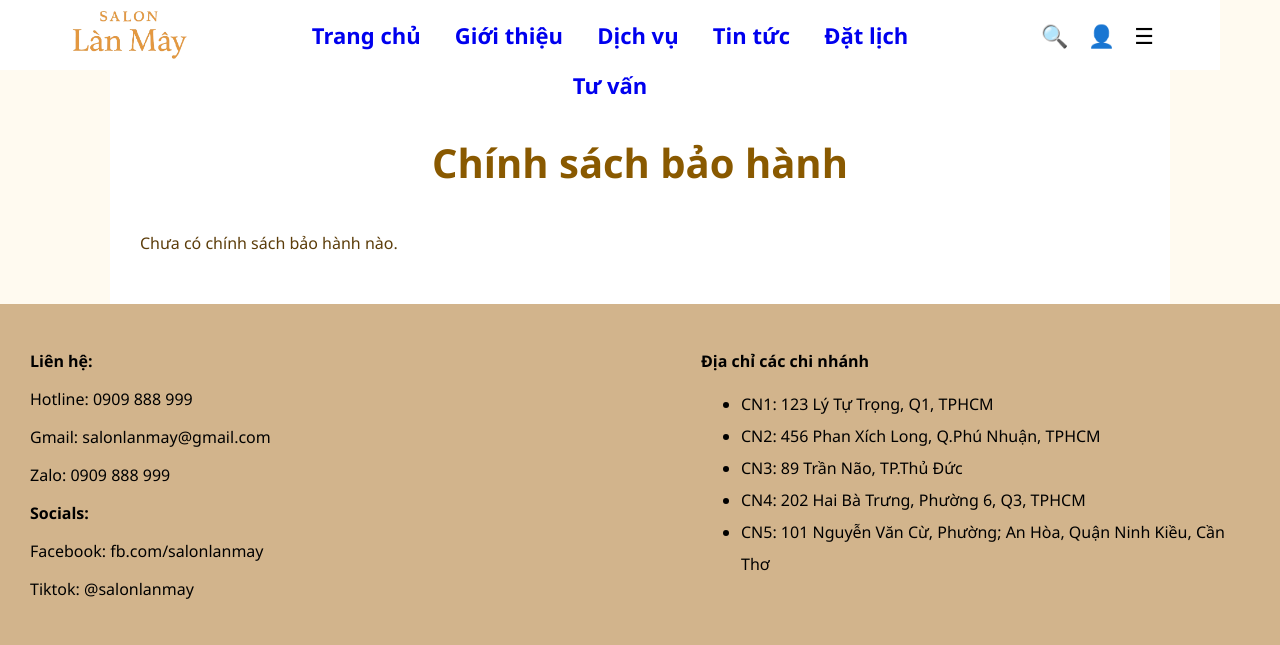
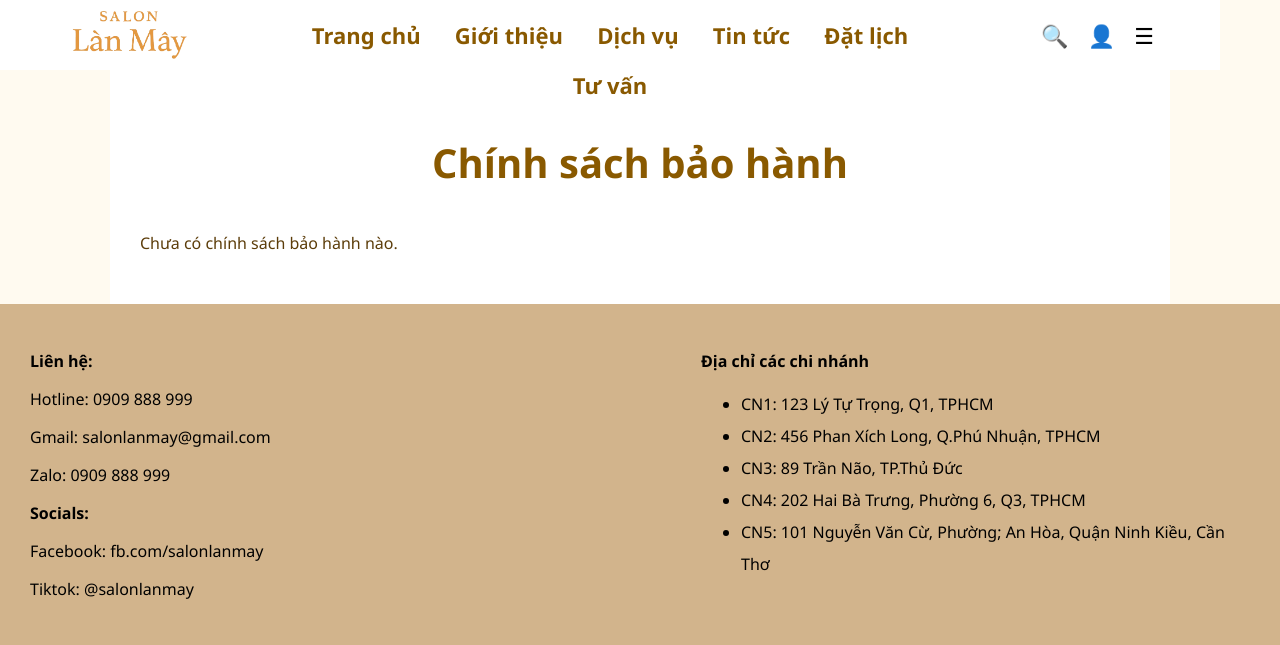
Before and after one commit to Xuyen1512/WebSalon, a PHP site: page /csbh.php in a window 1280 px wide. Shown: the top 645 px of the page. Run offline with PHP 8.4, Linux system fonts and the light colour scheme; data that the repository does not hold is empty; some libraries are stand-ins or nearby versions.

Commit message:
Update header.php

```diff
--- a/header.php
+++ b/header.php
@@ -27,7 +27,10 @@
         text-align: center;
     }
 
-    a {text-decoration: none;}
+    a {
+        text-decoration: none;
+        color: #895900;
+    }
     a:visited {color: #895900;}
     a:hover {color: #f30707;}
 
```
